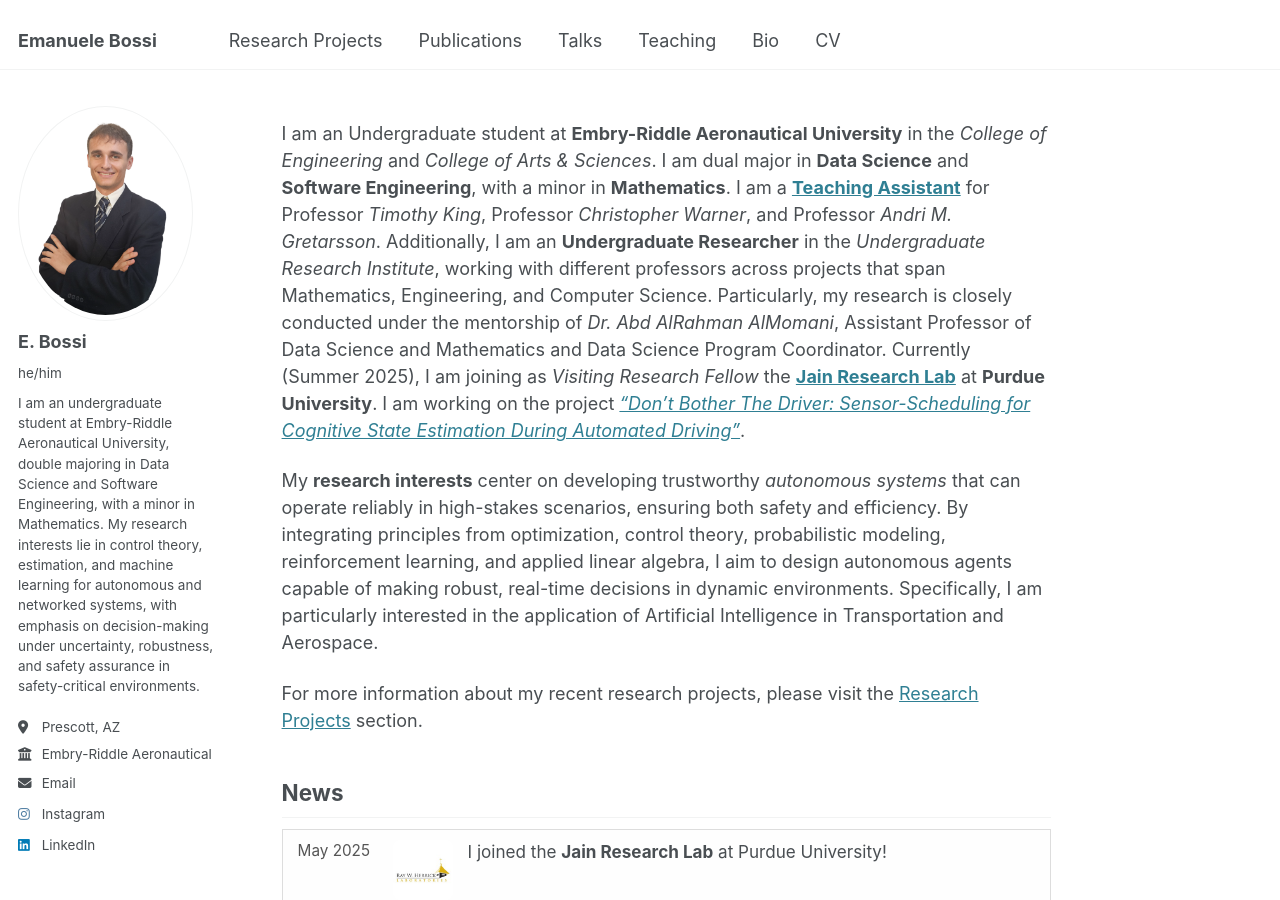
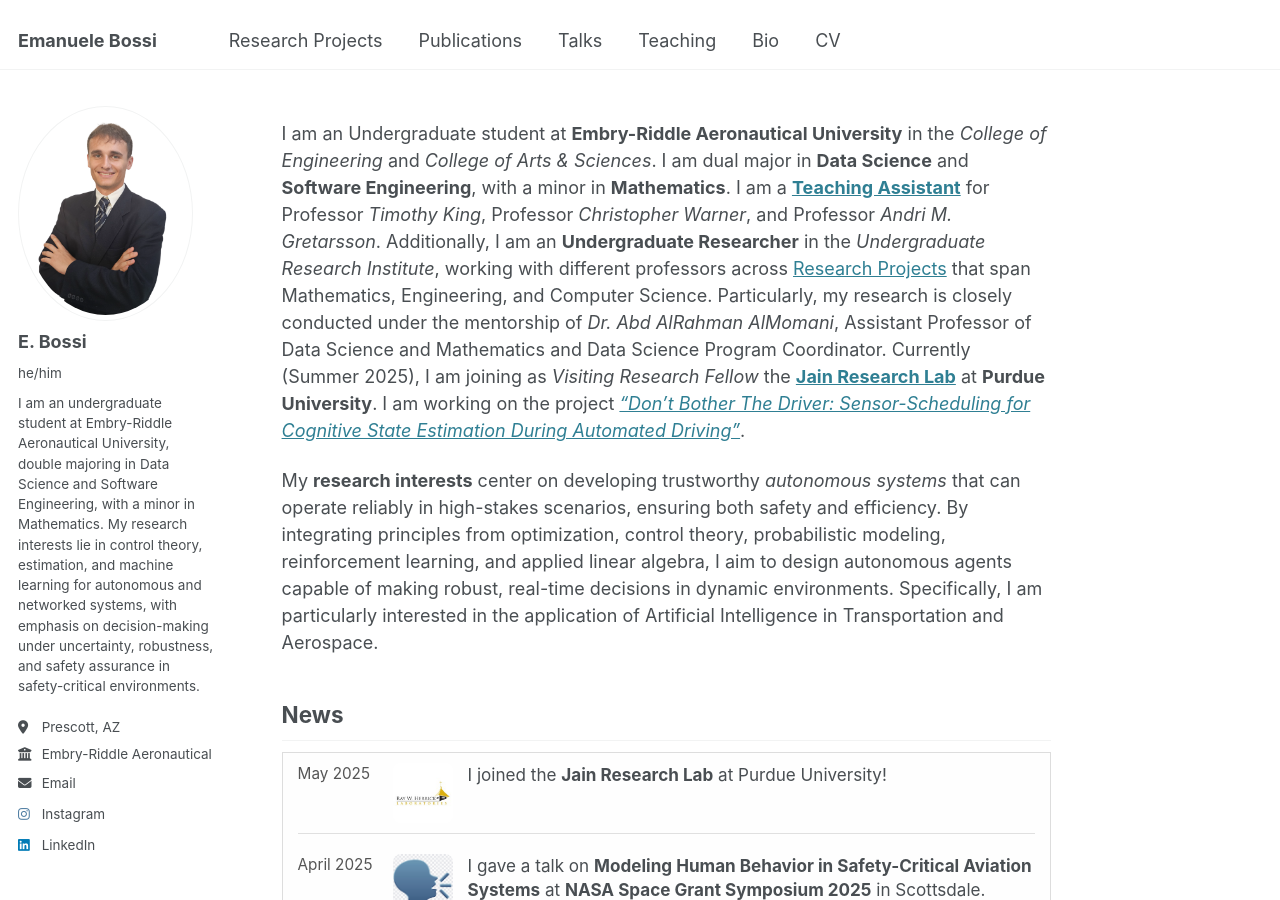
Before and after one commit to bossiemanuele/bossiemanuele.github.io, a Jekyll site: the page built from _pages/about.md, in a window 1280 px wide and 900 px high. Built offline with Jekyll 4.4.1, drawn with Linux system fonts in a browser that asks for light colours.

Commit message:
Update about.md

```diff
--- a/_pages/about.md
+++ b/_pages/about.md
@@ -7,11 +7,9 @@
   - /about.html
 ---
 
-I am an Undergraduate student at **Embry-Riddle Aeronautical University** in the *College of Engineering* and *College of Arts & Sciences*. I am dual major in **Data Science** and **Software Engineering**, with a minor in **Mathematics**. I am a [**Teaching Assistant**](https://bossiemanuele.github.io/teaching/) for Professor *Timothy King*, Professor *Christopher Warner*, and Professor *Andri M. Gretarsson*. Additionally, I am an **Undergraduate Researcher** in the *Undergraduate Research Institute*, working with different professors across projects that span Mathematics, Engineering, and Computer Science. Particularly, my research is closely conducted under the mentorship of *Dr. Abd AlRahman AlMomani*, Assistant Professor of Data Science and Mathematics and Data Science Program Coordinator. Currently (Summer 2025), I am joining as *Visiting Research Fellow* the [**Jain Research Lab**](https://engineering.purdue.edu/JainResearchLab/) at **Purdue University**. I am working on the project *["Don’t Bother The Driver: Sensor-Scheduling for Cognitive State Estimation During Automated Driving"](https://bossiemanuele.github.io/portfolio/00_SURF/)*.
+I am an Undergraduate student at **Embry-Riddle Aeronautical University** in the *College of Engineering* and *College of Arts & Sciences*. I am dual major in **Data Science** and **Software Engineering**, with a minor in **Mathematics**. I am a [**Teaching Assistant**](https://bossiemanuele.github.io/teaching/) for Professor *Timothy King*, Professor *Christopher Warner*, and Professor *Andri M. Gretarsson*. Additionally, I am an **Undergraduate Researcher** in the *Undergraduate Research Institute*, working with different professors across [Research Projects](https://bossiemanuele.github.io/portfolio/) that span Mathematics, Engineering, and Computer Science. Particularly, my research is closely conducted under the mentorship of *Dr. Abd AlRahman AlMomani*, Assistant Professor of Data Science and Mathematics and Data Science Program Coordinator. Currently (Summer 2025), I am joining as *Visiting Research Fellow* the [**Jain Research Lab**](https://engineering.purdue.edu/JainResearchLab/) at **Purdue University**. I am working on the project *["Don’t Bother The Driver: Sensor-Scheduling for Cognitive State Estimation During Automated Driving"](https://bossiemanuele.github.io/portfolio/00_SURF/)*.
 
 My **research interests** center on developing trustworthy *autonomous systems* that can operate reliably in high-stakes scenarios, ensuring both safety and efficiency. By integrating principles from optimization, control theory, probabilistic modeling, reinforcement learning, and applied linear algebra, I aim to design autonomous agents capable of making robust, real-time decisions in dynamic environments. Specifically, I am particularly interested in the application of Artificial Intelligence in Transportation and Aerospace.
-
-For more information about my recent research projects, please visit the [Research Projects](https://bossiemanuele.github.io/portfolio/) section.
 
 ## News
 
```
